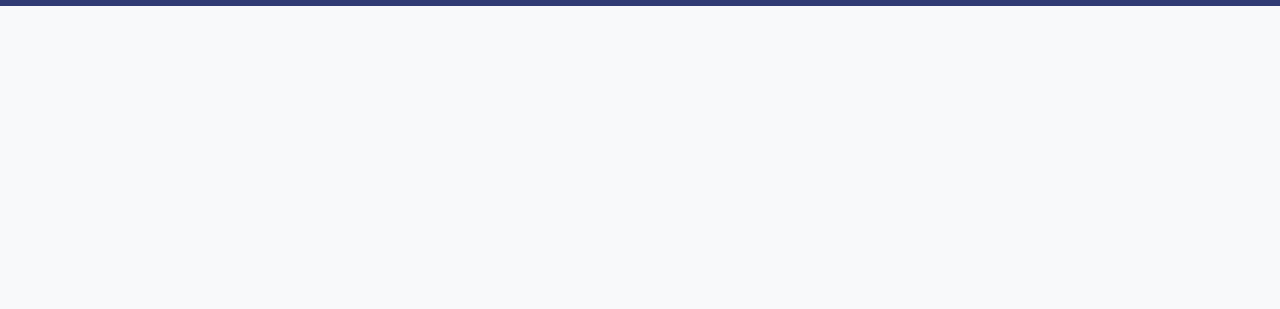
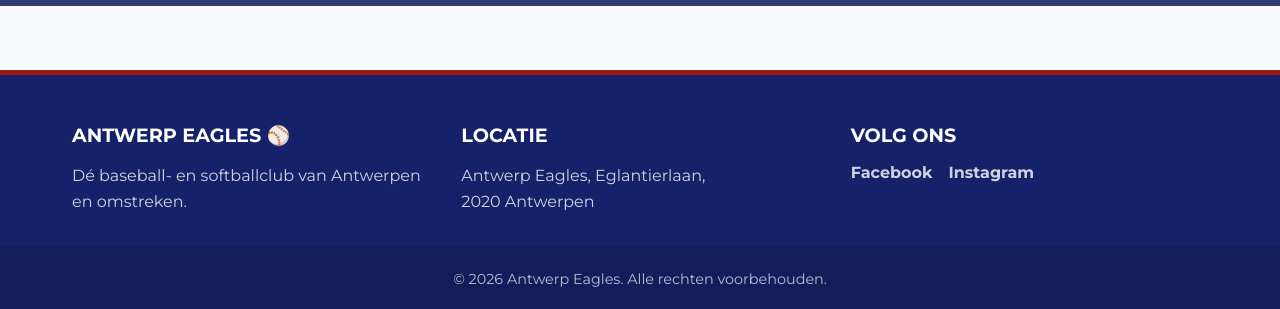
Before and after one commit to Darijoo/antwerp-eagles-website, an Angular app: page / in a window 1280 px wide. Shown: the part 576-885 px from the top of the page. Before the commit the page ends 800 px from the top, so only its background shows below. Built offline with nearby package versions, Linux system fonts and the light colour scheme; grey boxes are pictures that could not be loaded.

Commit message:
Footer component toegevoegd aan de basis lay-out

```diff
--- a/src/app/app.html
+++ b/src/app/app.html
@@ -3,3 +3,5 @@
 <main>
   <router-outlet></router-outlet>
 </main>
+
+<app-footer></app-footer>
--- a/src/app/app.ts
+++ b/src/app/app.ts
@@ -1,10 +1,11 @@
 import { Component, signal } from '@angular/core';
 import { RouterOutlet } from '@angular/router';
 import { Navbar } from './navbar/navbar';
+import { Footer } from './footer/footer';
 
 @Component({
   selector: 'app-root',
-  imports: [RouterOutlet, Navbar],
+  imports: [RouterOutlet, Navbar, Footer],
   templateUrl: './app.html',
   styleUrl: './app.scss',
 })
--- /dev/null
+++ b/src/app/footer/footer.html
@@ -0,0 +1,25 @@
+<footer class="site-footer">
+  <div class="footer-content">
+    <div class="footer-sectie">
+      <h4>Antwerp Eagles ⚾</h4>
+      <p>Dé baseball- en softballclub van Antwerpen en omstreken.</p>
+    </div>
+
+    <div class="footer-sectie">
+      <h4>Locatie</h4>
+      <p>Antwerp Eagles, Eglantierlaan,<br />2020 Antwerpen</p>
+    </div>
+
+    <div class="footer-sectie">
+      <h4>Volg Ons</h4>
+      <div class="social-links">
+        <a href="#">Facebook</a>
+        <a href="#">Instagram</a>
+      </div>
+    </div>
+  </div>
+
+  <div class="footer-bottom">
+    <p>&copy; 2026 Antwerp Eagles. Alle rechten voorbehouden.</p>
+  </div>
+</footer>
--- /dev/null
+++ b/src/app/footer/footer.scss
@@ -0,0 +1,56 @@
+.site-footer {
+  background-color: var(--eagle-blue);
+  color: var(--text-light);
+  padding: 3rem 0 0 0;
+  margin-top: 4rem; /* Zorgt voor wat ruimte tussen de pagina-inhoud en de footer */
+  border-top: 5px solid var(--eagle-red);
+}
+
+.footer-content {
+  max-width: 1200px;
+  margin: 0 auto;
+  padding: 0 2rem 2rem 2rem;
+  display: grid;
+  grid-template-columns: repeat(auto-fit, minmax(250px, 1fr));
+  gap: 2rem;
+}
+
+.footer-sectie h4 {
+  color: var(--text-light);
+  margin-bottom: 1rem;
+  font-size: 1.2rem;
+  text-transform: uppercase;
+}
+
+.footer-sectie p {
+  line-height: 1.6;
+  opacity: 0.8; /* Maakt de tekst nét iets lichter dan de titel */
+}
+
+.social-links {
+  display: flex;
+  gap: 1rem;
+
+  a {
+    color: var(--text-light);
+    text-decoration: none;
+    font-weight: bold;
+    opacity: 0.8;
+    transition:
+      opacity 0.3s ease,
+      color 0.3s ease;
+
+    &:hover {
+      opacity: 1;
+      color: var(--eagle-red);
+    }
+  }
+}
+
+.footer-bottom {
+  text-align: center;
+  padding: 1.5rem;
+  background-color: rgba(0, 0, 0, 0.2); /* Een iets donkerdere balk helemaal onderaan */
+  font-size: 0.9rem;
+  opacity: 0.7;
+}
```
Also changed, not shown: src/app/footer/footer.ts (added, +9 -0 lines), 1 other file (tests, documents, lock files or other folders).
